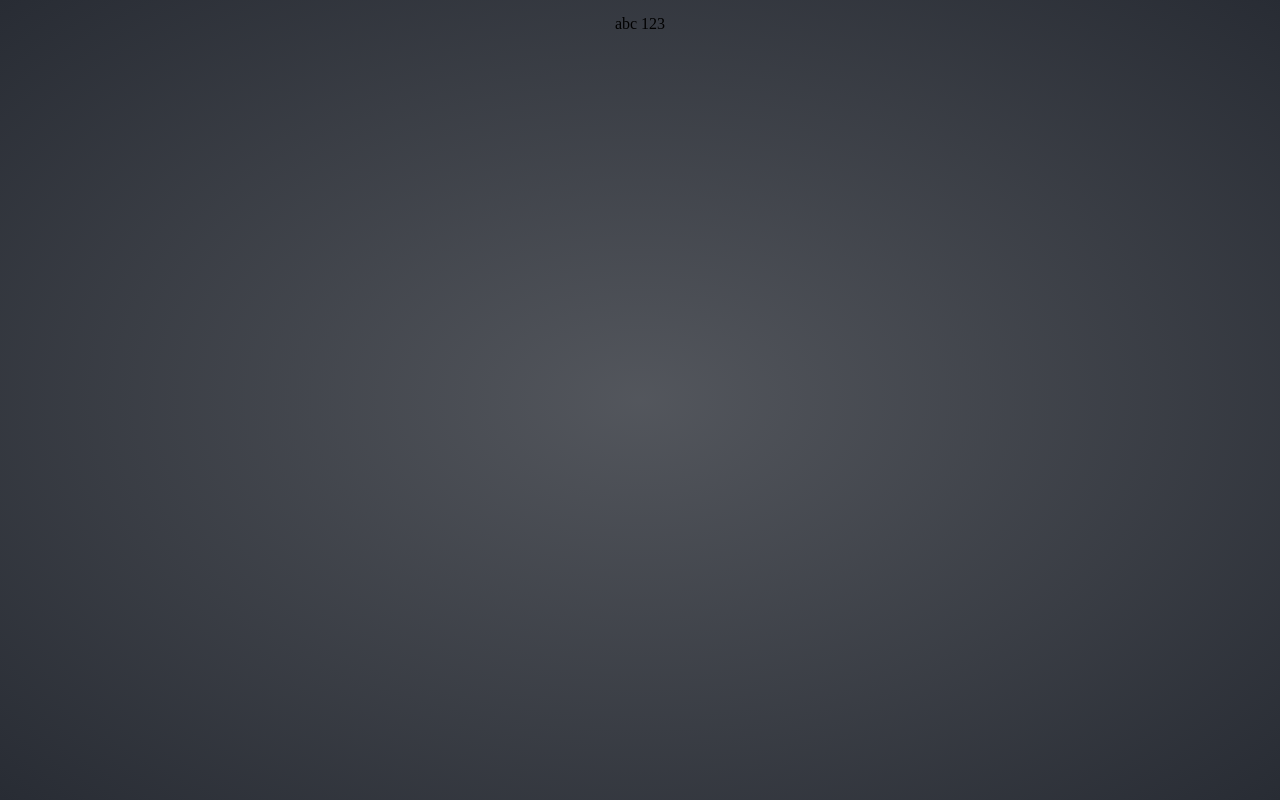
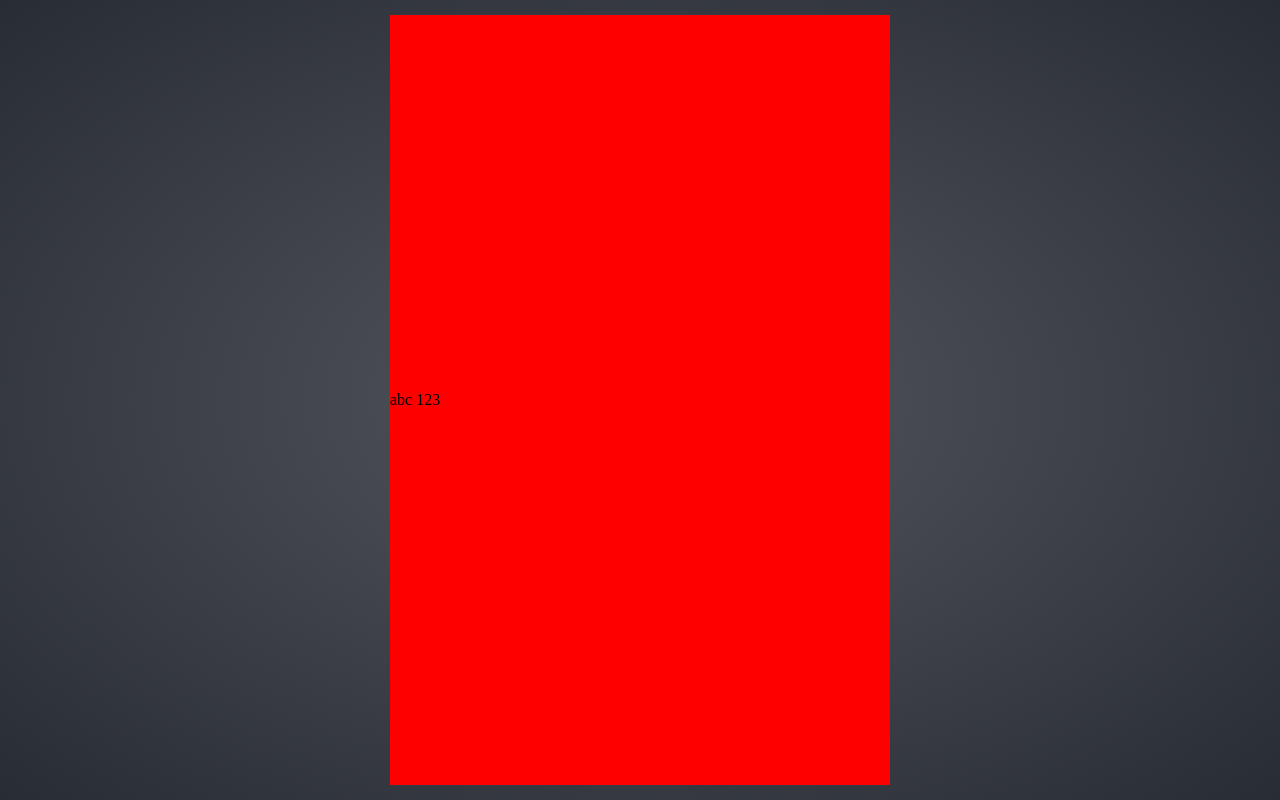
Before and after one commit to zeljkoantich/sudoku-react, a React (Create React App) app: page / in a window 1280 px wide. Built offline with nearby package versions, Linux system fonts and the light colour scheme.

Commit message:
add Content styled component

```diff
--- /dev/null
+++ b/src/components/index.ts
@@ -0,0 +1 @@
+export * from './style';
--- /dev/null
+++ b/src/components/style/content/index.ts
@@ -0,0 +1,10 @@
+import styled from 'styled-components';
+
+export const Content = styled.div`
+  background: red;
+  max-width: 500px;
+  display: flex;
+  flex-direction: column;
+  flex: 1;
+  justify-content: center;
+`;
--- /dev/null
+++ b/src/components/style/index.ts
@@ -0,0 +1 @@
+export * from './content';
--- a/src/index.tsx
+++ b/src/index.tsx
@@ -3,12 +3,15 @@ import ReactDOM from 'react-dom';
 import * as serviceWorker from './core/service-worker';
 import { GlobalStyles, MainTheme } from './styles';
 import { ThemeProvider } from 'styled-components';
+import { Content } from './components';
 
 ReactDOM.render(
   <React.StrictMode>
     <ThemeProvider theme={MainTheme}>
       <GlobalStyles />
-      <div>abc 123</div>
+      <Content>
+        <div>abc 123</div>
+      </Content>
     </ThemeProvider>
   </React.StrictMode>,
   document.getElementById('root')
```
